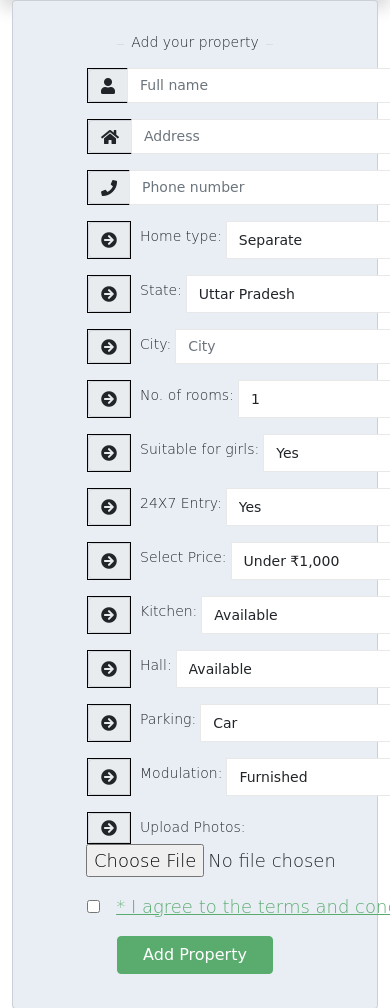
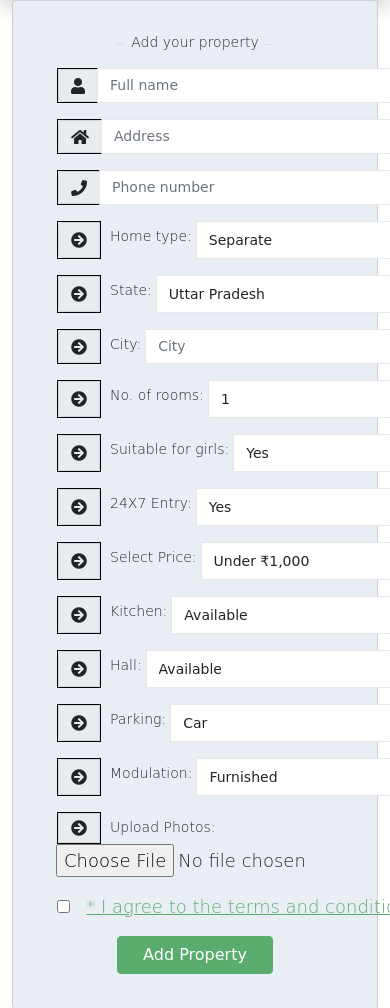
Before and after one commit to afreensiddqui2723/Smartzzdwell, a PHP site: page /addproperty.php in a window 390 px wide; the page is wider, and only the part inside the window is pictured. Shown: the part 98-1106 px from the top of that part. Run offline with PHP 8.4, Linux system fonts and the light colour scheme; the visitor is signed in with stand-in values (Sample User, id 1); some libraries are stand-ins or nearby versions.

Commit message:
Edited version of mobile view dbconn

```diff
--- a/addproperty.php
+++ b/addproperty.php
@@ -128,7 +128,7 @@ a{
 }
 @media (min-width: 200px) and (max-width: 700px) {
 form .input-group{
-	margin-left: -30px;
+	margin-left: -60px;
 	width: 50vh;
 }
 form label{font-size: 14px !important;}
--- a/findproperty.php
+++ b/findproperty.php
@@ -61,7 +61,7 @@ label{
 }
 @media (min-width: 200px) and (max-width: 700px) {
 form .input-group{
-	margin-left: -30px;
+	margin-left: -60px;
 	width: 50vh;
 }
 form label{font-size: 14px !important;}
```
